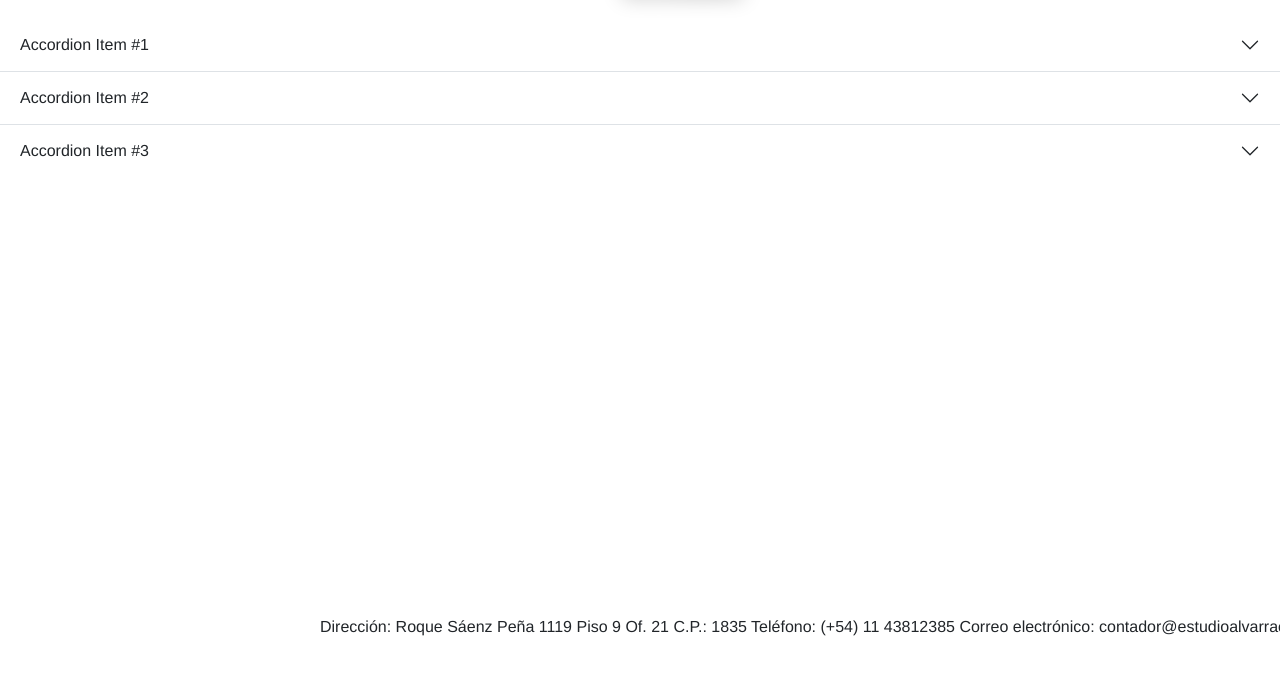
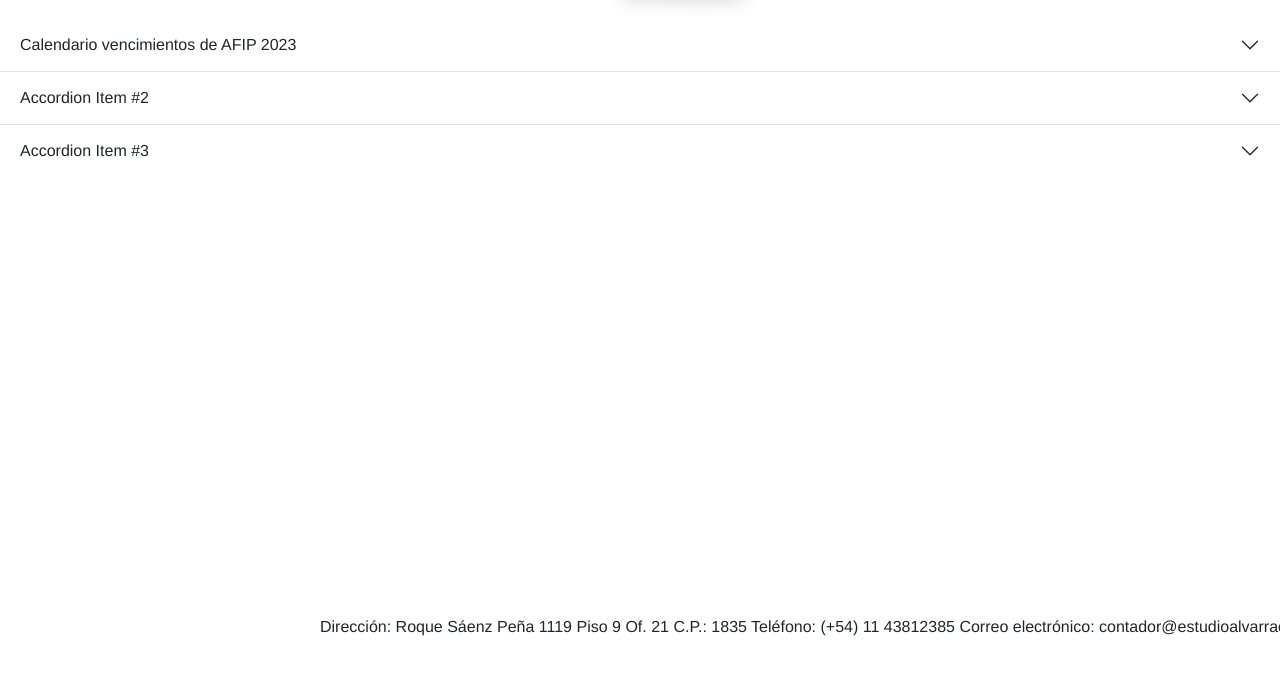
Before and after one commit to galvarracin/nuevositio, a plain HTML site: page vistas/novedades.html in a window 1280 px wide. Shown: the part 113-788 px from the top of the page. Drawn offline with nearby package versions, Linux system fonts and the light colour scheme.

Commit message:
probando boostrap comenté todo

```diff
--- a/css/estilos.css
+++ b/css/estilos.css
@@ -357,6 +357,19 @@ body{
 
 
 
+
+/*prueba*/
+
+
+.accordionFluscontenedor_descargashExample{
+    margin-left: 50 !important;
+}
+
+
+
+
+
+
 /* MOBILE */
 
 @media screen and (max-width:425px) {
@@ -429,7 +442,6 @@ body{
     }
 
 
-
 }
 
 
--- a/vistas/novedades.html
+++ b/vistas/novedades.html
@@ -35,15 +35,18 @@
 
 
 <head>
+    <div class="contenedor_descargas">
     <div class="accordion accordion-flush" id="accordionFlushExample">
         <div class="accordion-item">
           <h2 class="accordion-header" id="flush-headingOne">
             <button class="accordion-button collapsed" type="button" data-bs-toggle="collapse" data-bs-target="#flush-collapseOne" aria-expanded="false" aria-controls="flush-collapseOne">
-              Accordion Item #1
+              Calendario vencimientos de AFIP 2023
             </button>
           </h2>
           <div id="flush-collapseOne" class="accordion-collapse collapse" aria-labelledby="flush-headingOne" data-bs-parent="#accordionFlushExample">
-            <div class="accordion-body">Placeholder content for this accordion, which is intended to demonstrate the <code>.accordion-flush</code> class. This is the first item's accordion body.</div>
+            <div class="accordion-body"> <a href="../img/novedades_img/calendario2023.jpg" download="Calendario vencimientos de AFIP 2023">Descargar calendario</a>
+
+            </div>
           </div>
         </div>
         <div class="accordion-item">
@@ -67,7 +70,7 @@
           </div>
         </div>
       </div>
-
+    </div>
 
 </head>
 
```
